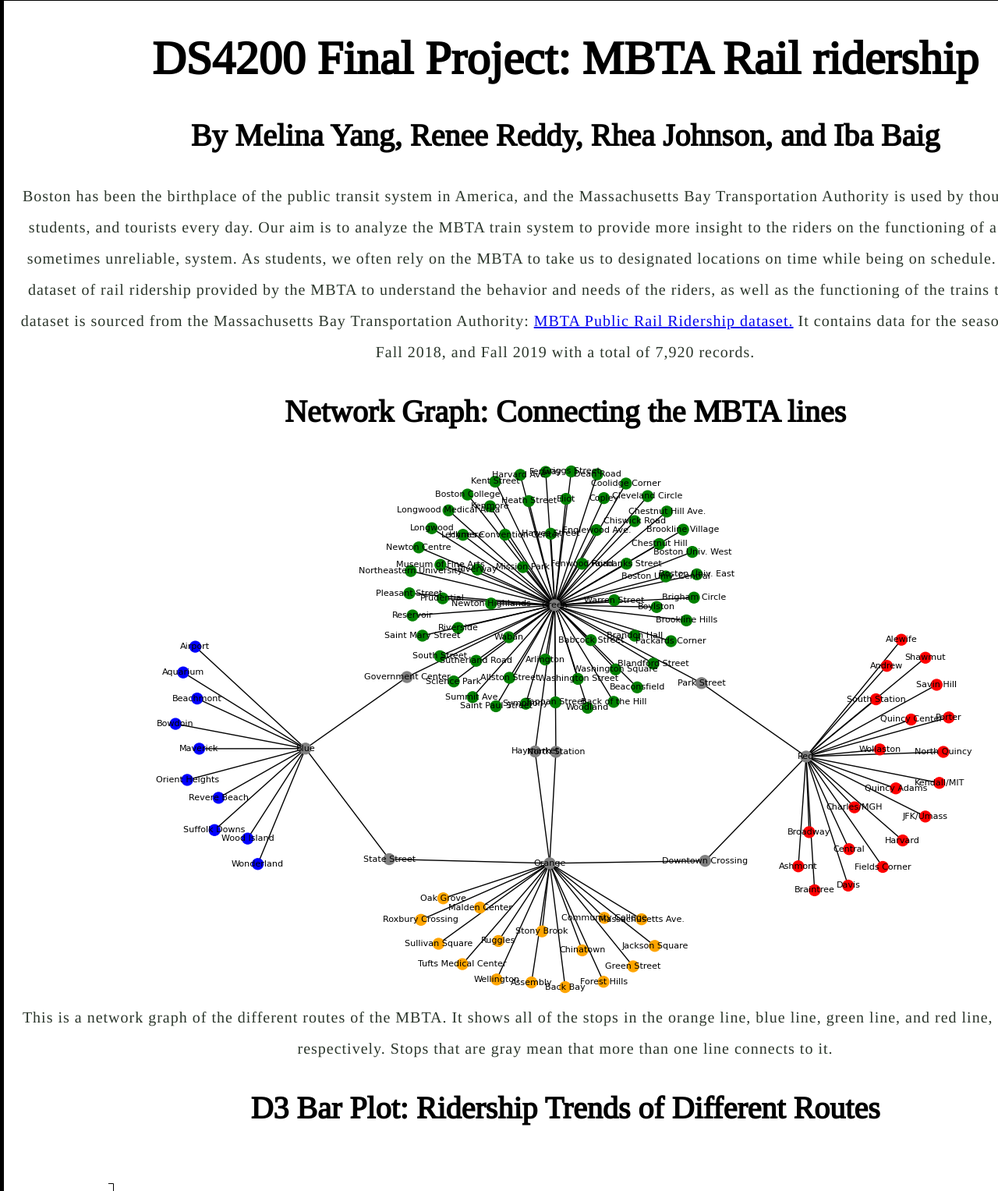
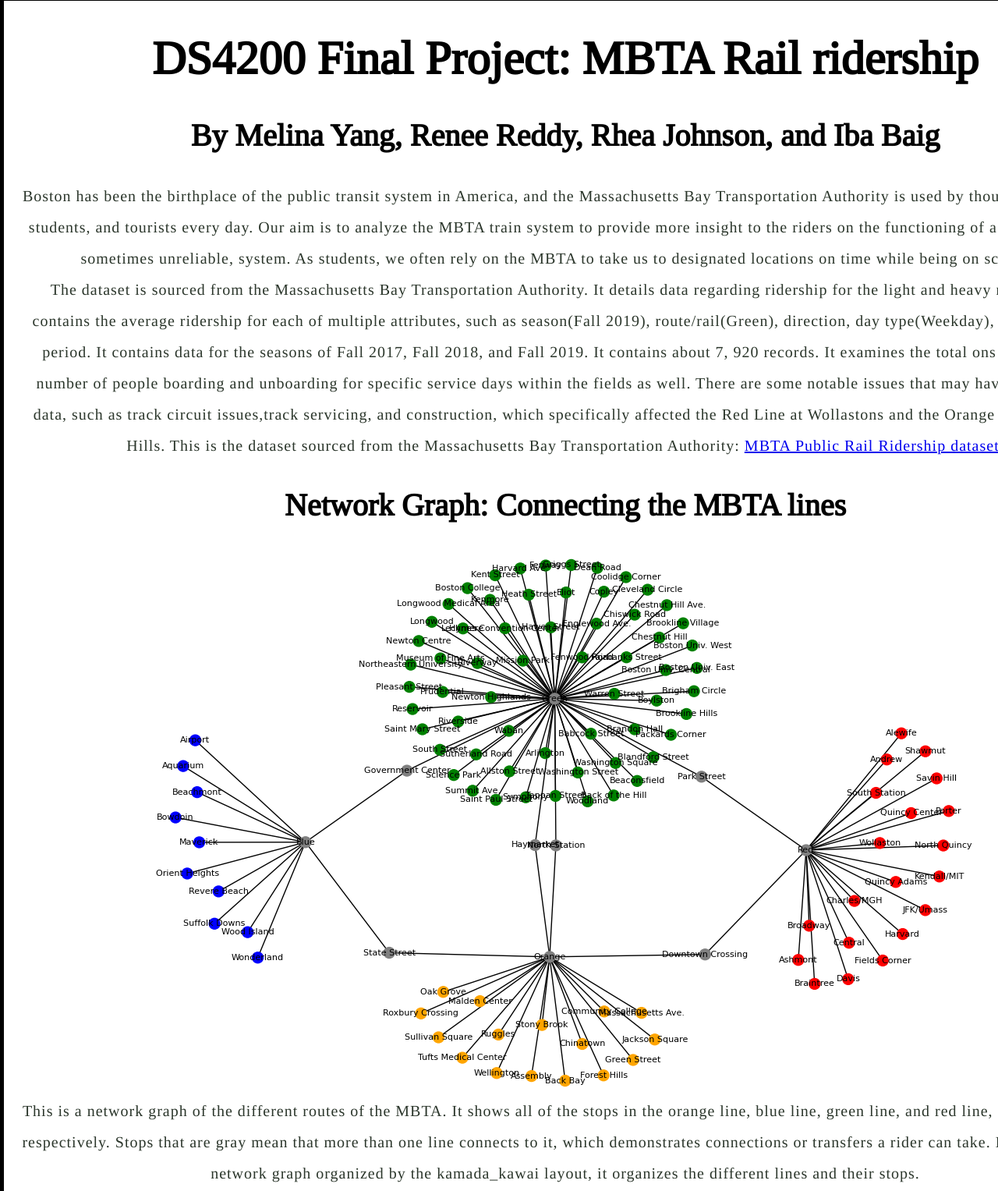
Before and after one commit to ibabaig/ds4200-final, a plain HTML site: page index.html in a window 1280 px wide. Shown: the part 4-1531 px from the top of the page at 78% size. Drawn offline with nearby package versions, Linux system fonts and the light colour scheme; a script that the page names is missing.

Commit message:
Add files via upload

```diff
--- a/index.html
+++ b/index.html
@@ -16,16 +16,21 @@
      <p>Boston has been the birthplace of the public transit system in America, and the Massachusetts Bay Transportation Authority is used
         by thousands of locals, students, and tourists every day. Our aim is to analyze the MBTA train system to provide more insight to the
         riders on the functioning of a beneficial, yet sometimes unreliable, system. As students, we often rely on the MBTA to take us to
-        designated locations on time while being on schedule. We are using a dataset of rail ridership provided by the MBTA to understand the
-        behavior and needs of the riders, as well as the functioning of the trains themselves.The dataset is sourced from the Massachusetts Bay
-        Transportation Authority:
+        designated locations on time while being on schedule.</p>
+      <p>The dataset is sourced from the Massachusetts Bay Transportation Authority. It details data regarding ridership for the light and heavy rails.
+        It also contains the average ridership for each of multiple attributes, such as season(Fall 2019), route/rail(Green), direction,
+        day type(Weekday), stop, and time period. It contains data for the seasons of Fall 2017, Fall 2018, and Fall 2019. It contains about 7, 920 records.
+        It examines the total ons and offs, the number of people boarding and unboarding for specific service days within the fields as well. There are some
+        notable issues that may have affected the data, such as track circuit issues,track servicing, and construction, which specifically affected the
+        Red Line at Wollastons and the Orange Line at Forest Hills. This is the dataset sourced from the Massachusetts Bay Transportation Authority:
         <a href="https://mbta-massdot.opendata.arcgis.com/datasets/9fea7862501f4c59ab2c001ad6ae19b0_0/explore">MBTA Public Rail Ridership dataset.</a>
-        It contains data for the seasons of Fall 2017, Fall 2018, and Fall 2019 with a total of 7,920 records.</p>
+      </p>
 
     <h2>Network Graph: Connecting the MBTA lines</h2>
         <img src="images/network_graph.png" alt="Network graph of MBTA routes" />
       <p> This is a network graph of the different routes of the MBTA. It shows all of the stops in the orange line, blue line, green line,
-        and red line, colored by each respectively. Stops that are gray mean that more than one line connects to it.</p>
+        and red line, colored by each respectively. Stops that are gray mean that more than one line connects to it, which demonstrates connections
+      or transfers a rider can take. By integrating a network graph organized by the kamada_kawai layout, it organizes the different lines and their stops.</p>
 
     <h2>D3 Bar Plot: Ridership Trends of Different Routes</h2>
       <svg id="plot"></svg>
@@ -91,9 +96,8 @@
           optimizing service frequency and reliability. Furthermore, by analyzing average flow data, we intend to identify areas of overcrowding and propose
           strategic interventions such as additional trains, stops, or routes to alleviate congestion and enhance the commuter experience. Through our collaborative
           efforts, we aspire to contribute to the continual improvement and efficiency of Boston's transit system, benefiting all commuters who rely on it daily.
-
         </p>
-    <h2>References</h2>
+      <h2>References to our Project:</h2>
       <p>
           <a href="https://www.sciencedirect.com/science/article/pii/S1077291X22001254">An Analysis of Commuter Rail Real-Time Information in Boston</a>
           <a href="https://journals.sagepub.com/doi/pdf/10.3141/2544-13">Rail Transit Ridership</a>
```
